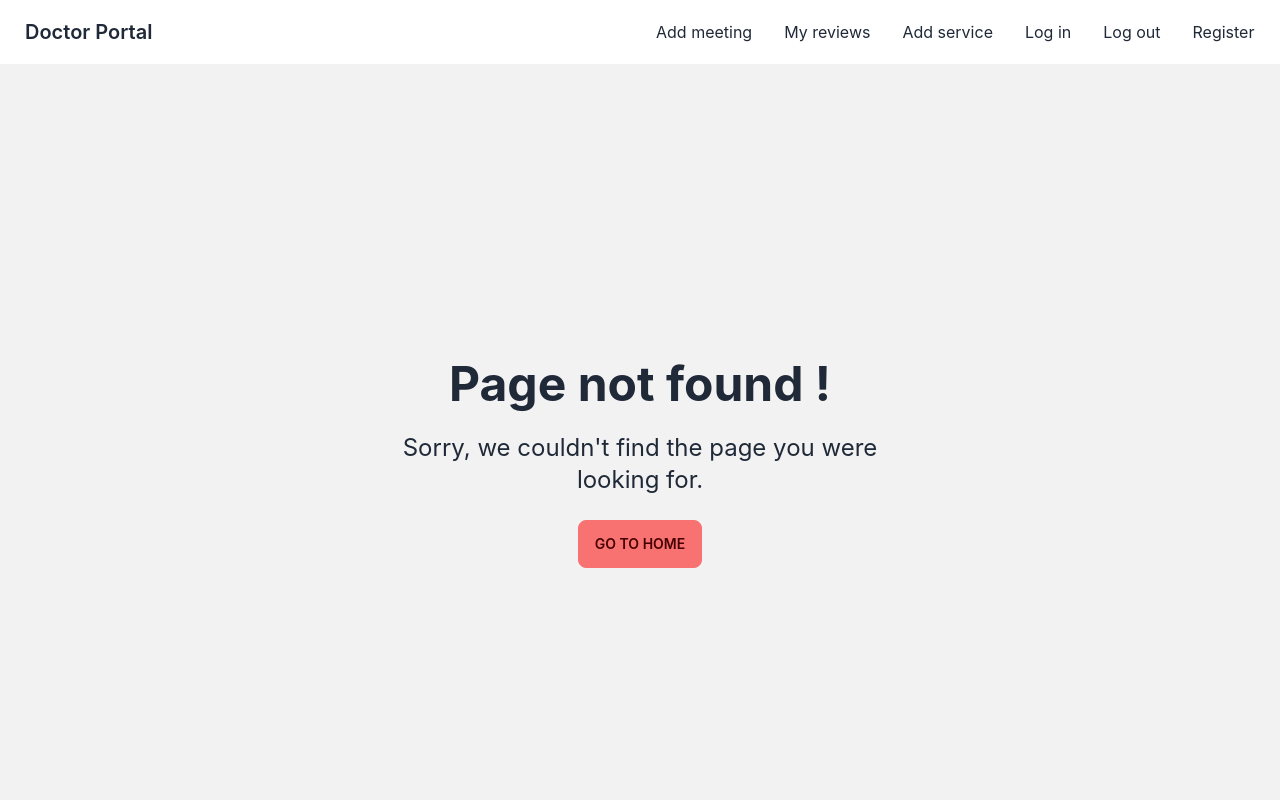
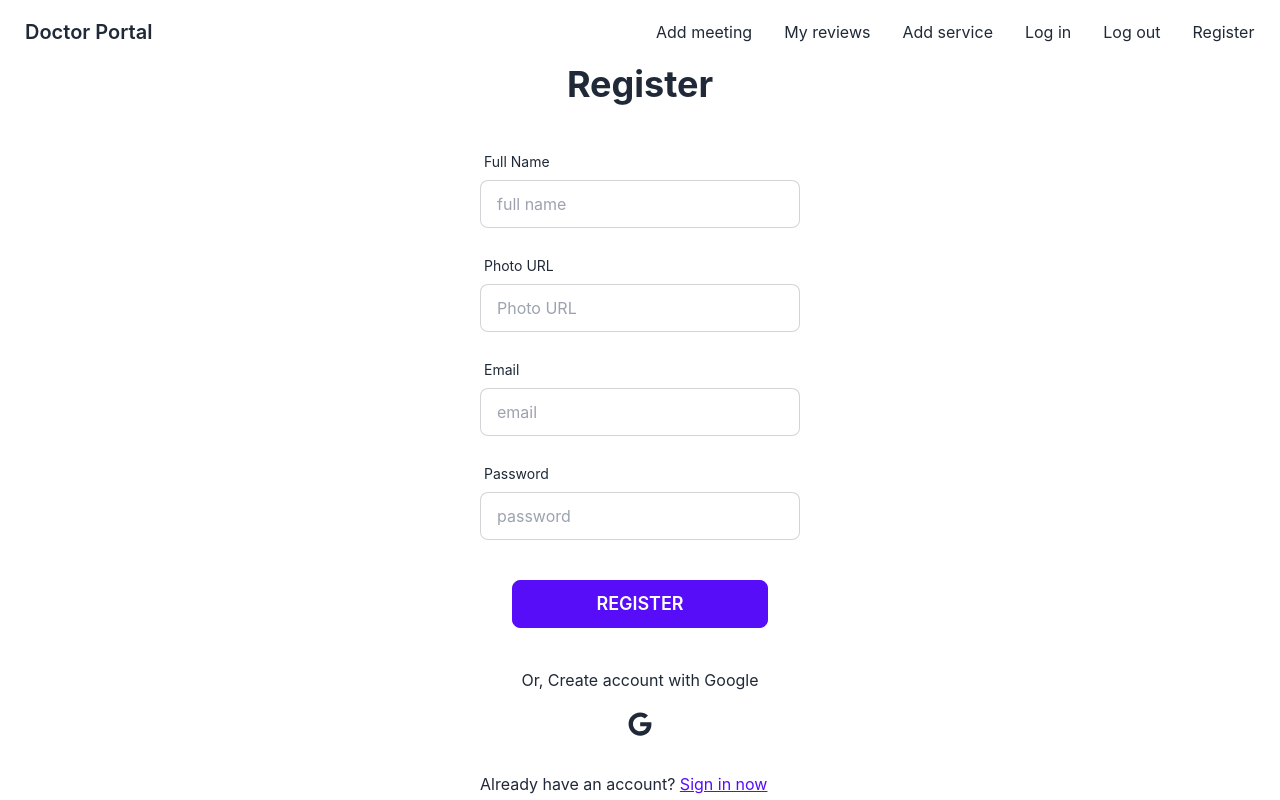
Before and after one commit to RaisulislamRimon/project11-service-review-client, a React (Create React App) app: page /register in a window 1280 px wide. Shown: the top 800 px of the page. Built offline with nearby package versions, Linux system fonts and the light colour scheme; no server answers.

Commit message:
added Register page

```diff
--- a/src/Pages/Shared/Header/Header.js
+++ b/src/Pages/Shared/Header/Header.js
@@ -20,7 +20,7 @@ const Header = () => {
         <Link>Log out</Link>
       </li>
       <li>
-        <Link>Register</Link>
+        <Link to='/register'>Register</Link>
       </li>
     </>
   );
--- a/src/Pages/Shared/Login/Login.js
+++ b/src/Pages/Shared/Login/Login.js
@@ -123,7 +123,7 @@ const Login = () => {
 
             <div className="mx-auto mb-4">
               <p className="">Or, Sign in with Google</p>
-              <div className="text-2xl m-5 text-center">
+              <div className="flex justify-around text-2xl m-5 text-center">
                 <FaGoogle
                   onClick={handleGoogleSignIn}
                   className="hover:cursor-pointer"
--- /dev/null
+++ b/src/Pages/Shared/Register/Register.js
@@ -0,0 +1,178 @@
+import { GoogleAuthProvider } from "firebase/auth";
+import React, { useContext } from "react";
+import { FaGoogle } from "react-icons/fa";
+import { Link, useLocation, useNavigate } from "react-router-dom";
+import Swal from "sweetalert2";
+import { AuthContext } from "../../../contexts/AuthProvider/AuthProvider";
+
+const Register = () => {
+  const { createUser, updateUserProfile, providerLogin } =
+    useContext(AuthContext);
+
+  const navigate = useNavigate();
+  const location = useLocation();
+
+  const from = location.state?.from?.pathname || "/";
+
+  const googleProvider = new GoogleAuthProvider();
+
+  const handleSubmit = (e) => {
+    e.preventDefault();
+    const form = e.target;
+    const name = form.name.value;
+    const photoUrl = form.photoUrl.value;
+    const email = form.email.value;
+    const password = form.password.value;
+
+    if (name === "" || photoUrl === "" || email === "" || password === "") {
+      Swal.fire({
+        position: "center",
+        icon: "error",
+        title: "All fields are required",
+        showConfirmButton: false,
+        timer: 3000,
+      });
+      return;
+    }
+    if (password.length < 6) {
+      Swal.fire({
+        position: "center",
+        icon: "error",
+        title: "Password should be at least 6 characters",
+        showConfirmButton: false,
+        timer: 3000,
+      });
+      return;
+    }
+
+    createUser(email, password)
+      .then((result) => {
+        Swal.fire({
+          position: "center",
+          icon: "success",
+          title: "Your account has been successfully created",
+          showConfirmButton: false,
+          timer: 2000,
+        });
+        form.reset();
+        updateUserProfile({
+          displayName: name,
+          photoURL: photoUrl,
+        });
+        navigate(from, { replace: true });
+      })
+      .catch((error) => {
+        console.error(error);
+        Swal.fire({
+          position: "center",
+          icon: "error",
+          title:
+            (error?.code && error?.code) ||
+            "The email address is already in use by another account.",
+          showConfirmButton: false,
+          timer: 2000,
+        });
+      });
+  };
+
+  const handleGoogleSignIn = () => {
+    providerLogin(googleProvider)
+      .then((result) => {
+        navigate(from, { replace: true });
+      })
+      .catch((error) => {
+        Swal.fire({
+          position: "center",
+          icon: "error",
+          title: "Please try again",
+          showConfirmButton: false,
+          timer: 3000,
+        });
+      });
+  };
+
+  return (
+    <div>
+      <h2 className="text-center text-4xl font-bold mb-10">Register</h2>
+      <form onSubmit={handleSubmit}>
+        <div className="form-control w-full max-w-xs mx-auto mb-10">
+          <div className="mb-5">
+            <label htmlFor="name" className="label">
+              <span className="label-text">Full Name</span>
+            </label>
+            <input
+              type="text"
+              name="name"
+              id="name"
+              placeholder="full name"
+              className="input input-bordered w-full max-w-xs"
+              required
+            />
+          </div>
+          <div className="mb-5">
+            <label htmlFor="photoUrl" className="label">
+              <span className="label-text">Photo URL</span>
+            </label>
+            <input
+              type="text"
+              name="photoUrl"
+              id="photoUrl"
+              placeholder="Photo URL"
+              className="input input-bordered w-full max-w-xs"
+              required
+            />
+          </div>
+          <div className="mb-5">
+            <label htmlFor="email" className="label">
+              <span className="label-text">Email</span>
+            </label>
+            <input
+              type="email"
+              name="email"
+              id="email"
+              placeholder="email"
+              className="input input-bordered w-full max-w-xs"
+              required
+            />
+          </div>
+          <div>
+            <label htmlFor="password" className="label">
+              <span className="label-text">Password</span>
+            </label>
+            <input
+              type="password"
+              name="password"
+              id="password"
+              placeholder="password"
+              className="input input-bordered w-full max-w-xs"
+              required
+            />
+          </div>
+
+          <button className="btn btn-wide btn-primary mx-auto my-10 text-white text-lg">
+            Register
+          </button>
+
+          <div className="mx-auto mb-4">
+            <p className="">Or, Create account with Google</p>
+            <div className="flex justify-around text-2xl m-5">
+              <FaGoogle
+                onClick={handleGoogleSignIn}
+                className="hover:cursor-pointer"
+              />
+            </div>
+          </div>
+
+          <p>
+            Already have an account?{" "}
+            <Link to="/login" className="link link-primary">
+              Sign in now
+            </Link>
+          </p>
+        </div>
+      </form>
+    </div>
+  );
+};
+
+export default Register;
--- a/src/Router/Routes/Routes.js
+++ b/src/Router/Routes/Routes.js
@@ -5,6 +5,7 @@ import AllServices from "../../Pages/AllServices/AllServices";
 import Home from "../../Pages/Home/Home/Home";
 import NotFound from "../../Pages/NotFound/NotFound";
 import Login from "../../Pages/Shared/Login/Login";
+import Register from "../../Pages/Shared/Register/Register";
 import SingleService from "../../Pages/SingleService/SingleService";
 
 const router = createBrowserRouter([
@@ -34,6 +35,10 @@ const router = createBrowserRouter([
         element: <Login />,
       },
       {
+        path: "/register",
+        element: <Register />,
+      },
+      {
         path: "*",
         element: <NotFound />,
       },
```
